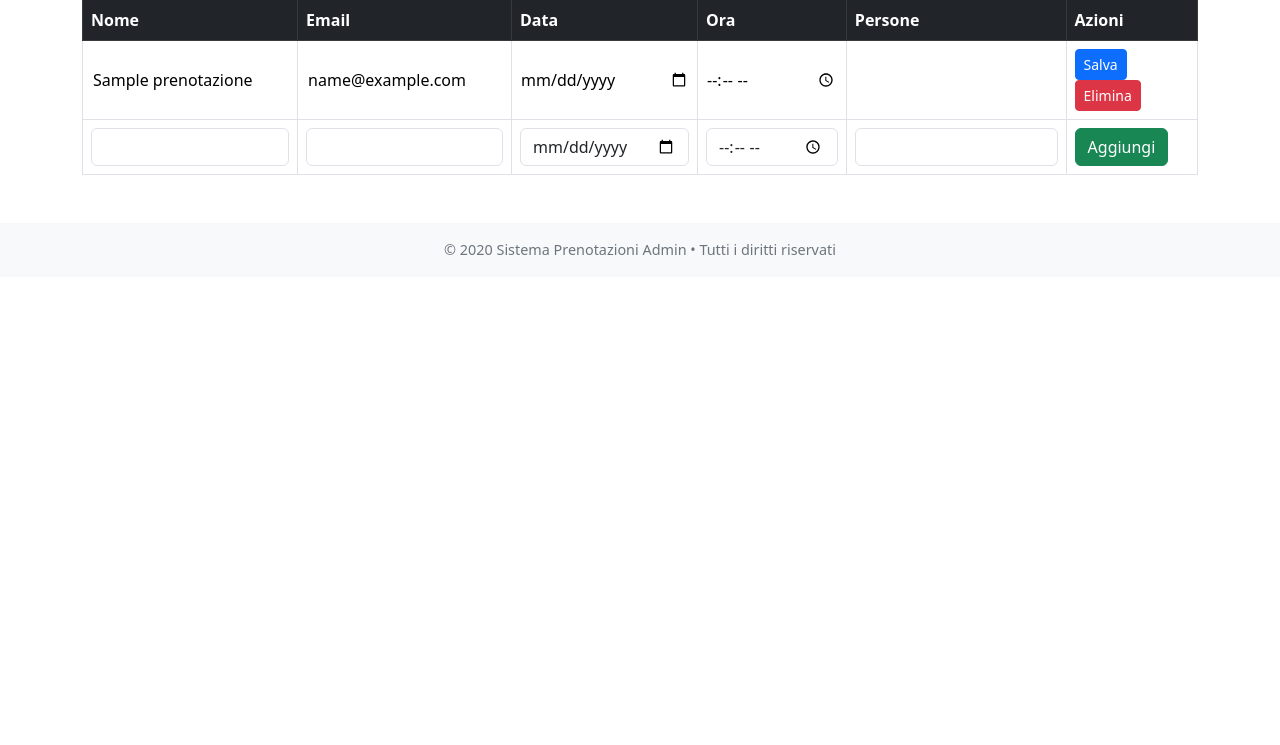
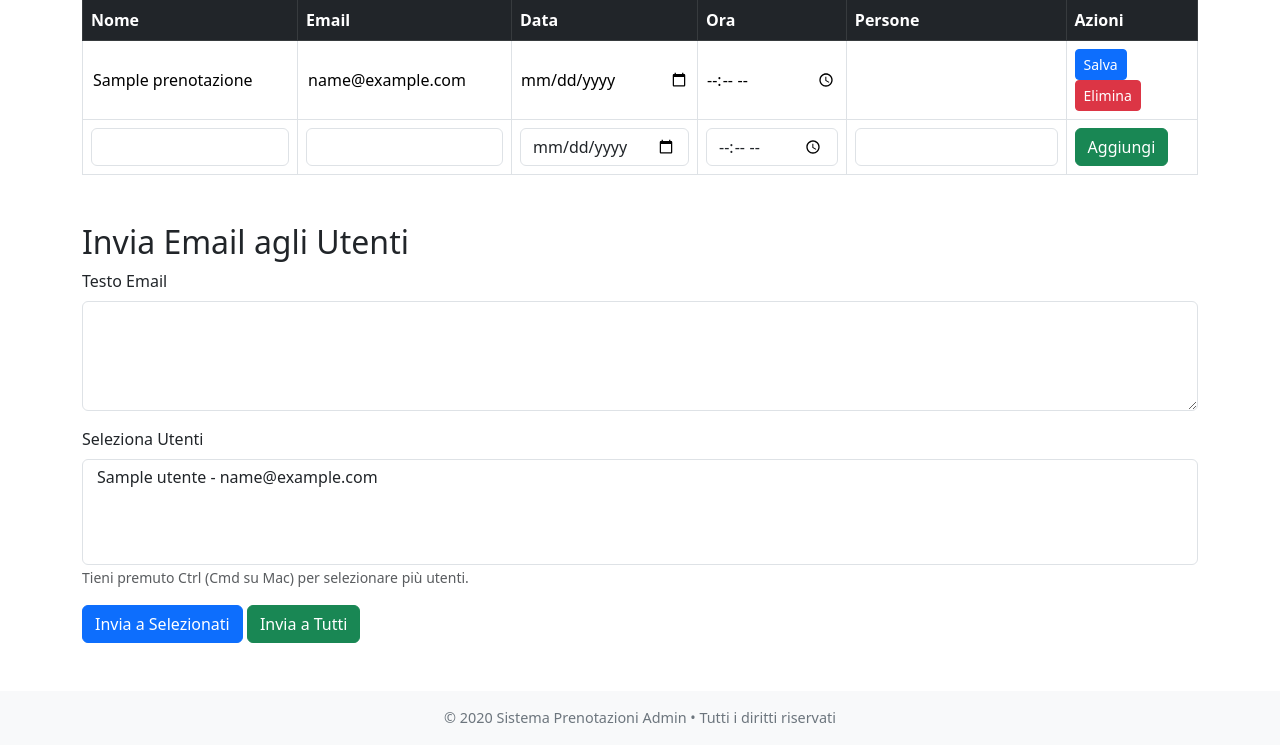
Before and after one commit to marcolinooo/flask-sito, a Python web app: template templates/admin.html in a window 1280 px wide. Shown: the part 177-922 px from the top of the page. Before the commit the page ends 432 px from the top, so only its background shows below. Run offline with Jinja, Linux system fonts and the light colour scheme; the template is opened without the code that fills it: most values are stand-ins (such as "Sample title", 1, 10 or a date in 2020).

Commit message:
implementeazione email automatiche

```diff
--- a/templates/admin.html
+++ b/templates/admin.html
@@ -98,6 +98,31 @@
     </table>
   </div>
 
+  <!-- Form invio email -->
+  <div class="container mt-5">
+    <h2>Invia Email agli Utenti</h2>
+
+    <form method="POST" action="{{ url_for('invia_email') }}">
+      <div class="mb-3">
+        <label for="emailText" class="form-label">Testo Email</label>
+        <textarea class="form-control" id="emailText" name="email_text" rows="4" required></textarea>
+      </div>
+
+      <div class="mb-3">
+        <label for="userList" class="form-label">Seleziona Utenti</label>
+        <select multiple class="form-select" id="userList" name="user_ids">
+          {% for utente in utenti %}
+            <option value="{{ utente.id }}">{{ utente.nome }} - {{ utente.email }}</option>
+          {% endfor %}
+        </select>
+        <small class="form-text text-muted">Tieni premuto Ctrl (Cmd su Mac) per selezionare più utenti.</small>
+      </div>
+
+      <button type="submit" name="action" value="selected" class="btn btn-primary">Invia a Selezionati</button>
+      <button type="submit" name="action" value="all" class="btn btn-success">Invia a Tutti</button>
+    </form>
+  </div>
+
   <!-- Footer -->
   <footer>
     &copy; {{ now().year }} Sistema Prenotazioni Admin • Tutti i diritti riservati
```
Also changed, not shown: app.py (+49 -0 lines).
